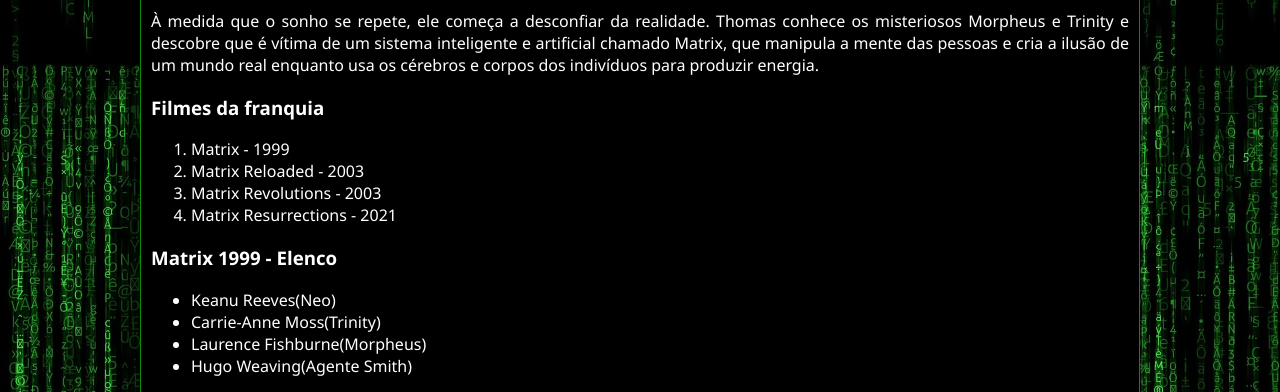
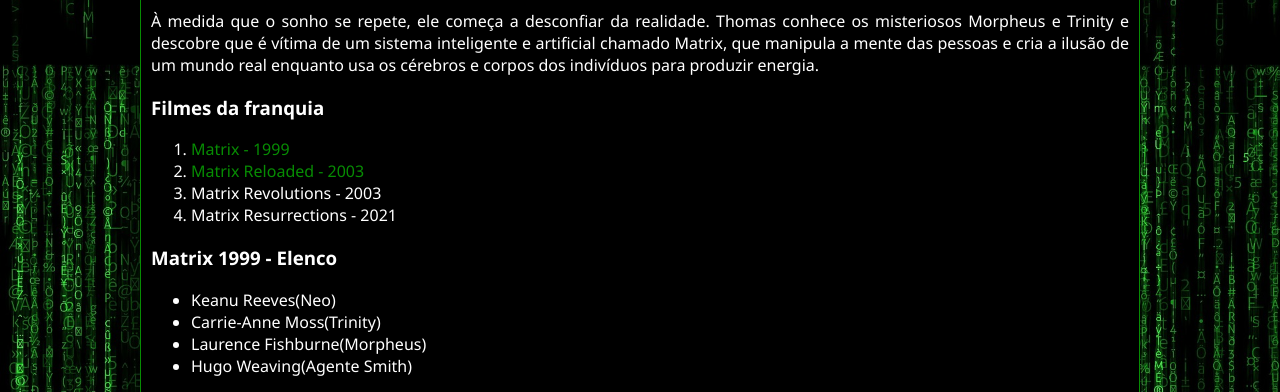
Before and after one commit to Lygmss/projeto-pc, a plain HTML site: page html-basico/filme-matrix-reloaded.html in a window 1280 px wide. Shown: the part 840-1232 px from the top of the page. Drawn offline with Linux system fonts and the light colour scheme.

Commit message:
css finalizado

```diff
--- a/html-basico/filme-matrix-reloaded.html
+++ b/html-basico/filme-matrix-reloaded.html
@@ -124,8 +124,21 @@
 
     <h3>Filmes da franquia</h3>
     <ol>
-        <li>Matrix - 1999</li>
-        <li>Matrix Reloaded - 2003</li>
+        <li>
+
+        <a href="filme-matrix.html">
+            Matrix - 1999
+        </a>
+
+        </li>
+
+        <li>
+
+        <a href="filme-matrix-reloaded.html">
+            Matrix Reloaded - 2003
+        </a>
+
+        </li>
         <li>Matrix Revolutions - 2003</li>
         <li>Matrix Resurrections - 2021</li>
     </ol>
```
Also changed, not shown: html-basico/filme-matrix.html (+14 -2 lines).
